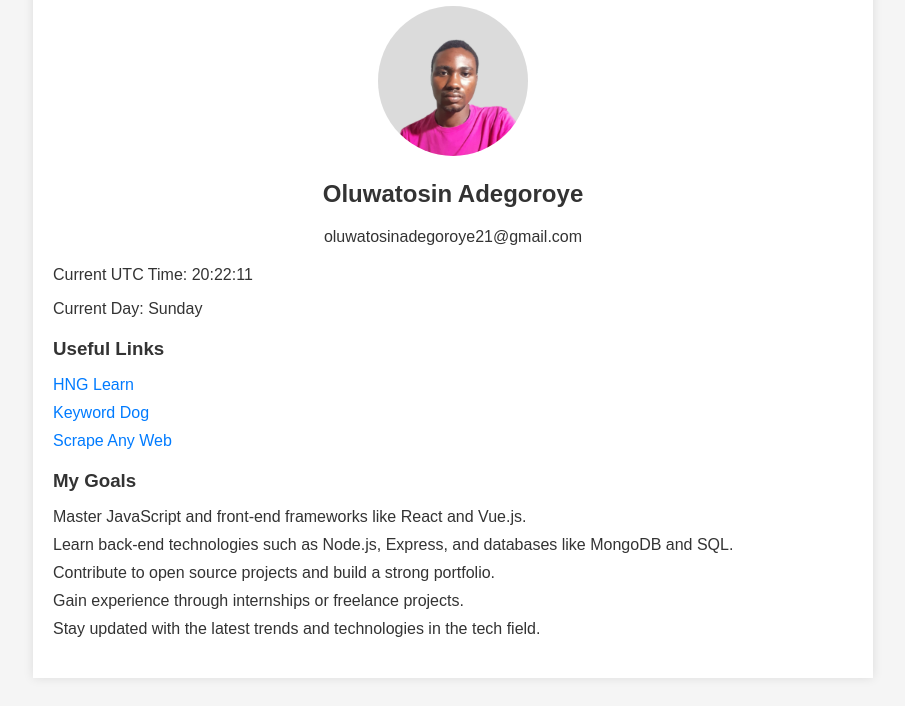
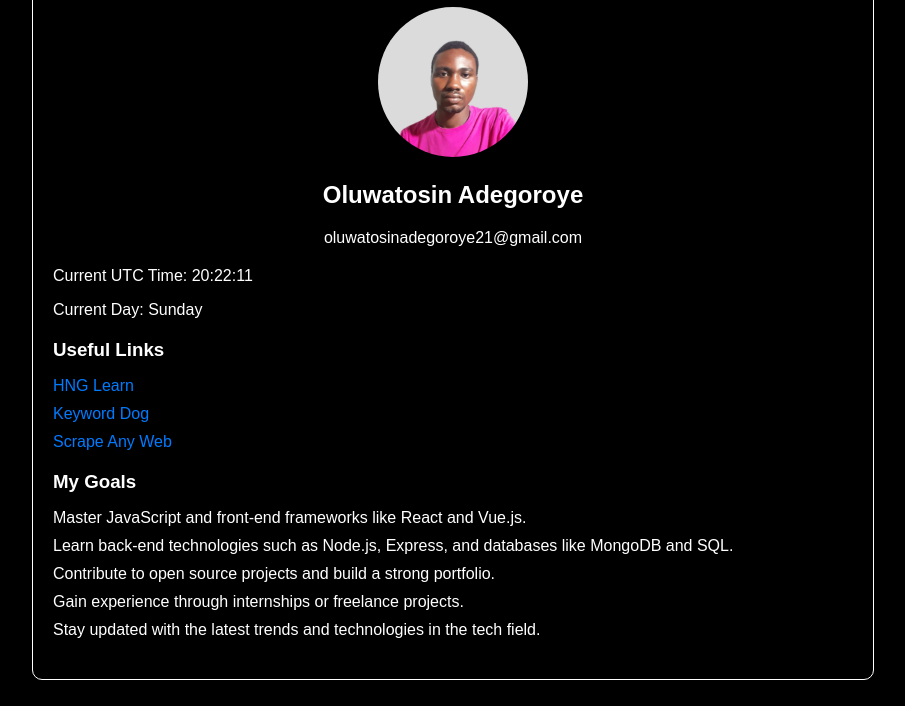
Before and after one commit to skippergoroye/Single-Page-Website, a plain HTML site: page index.html in a window 1280 px wide. Shown: the part 94-800 px from the top of the page, without its empty margins (187-1092 px from the left). Drawn offline with Linux system fonts and the light colour scheme.

Commit message:
fix: color changed

```diff
--- a/css/style.css
+++ b/css/style.css
@@ -2,7 +2,7 @@ body {
     font-family: Arial, sans-serif;
     margin: 0;
     padding: 0;
-    background-color: #f5f5f5;
+    background-color: #000;
     color: #333;
 }
 
@@ -10,7 +10,10 @@ body {
     max-width: 800px;
     margin: auto;
     padding: 20px;
-    background-color: #fff;
+    color: #fff;
+    background-color: #000;
+    border: #fff 1px solid;
+    border-radius: 10px;
     box-shadow: 0 0 10px rgba(0, 0, 0, 0.1);
 }
 
```
